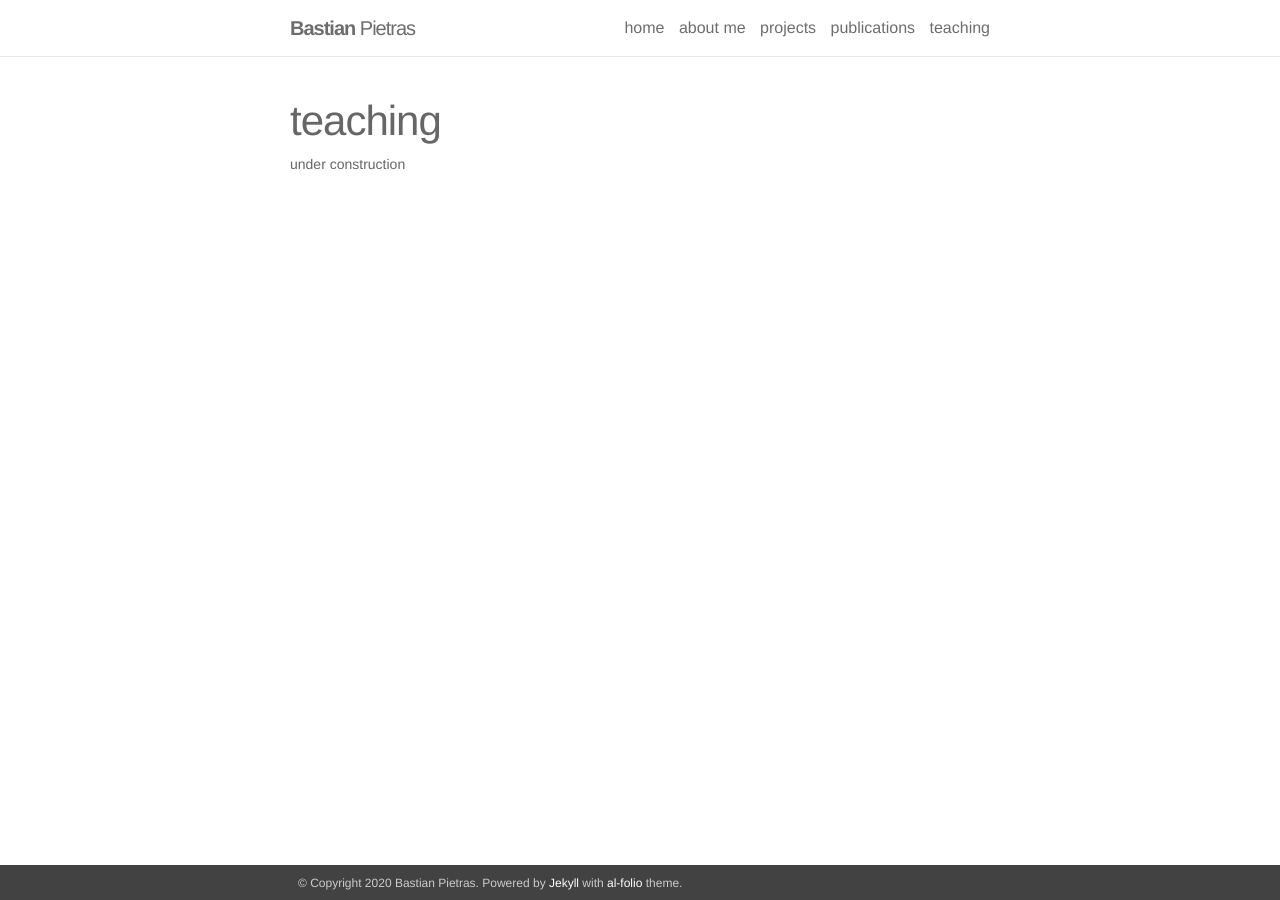
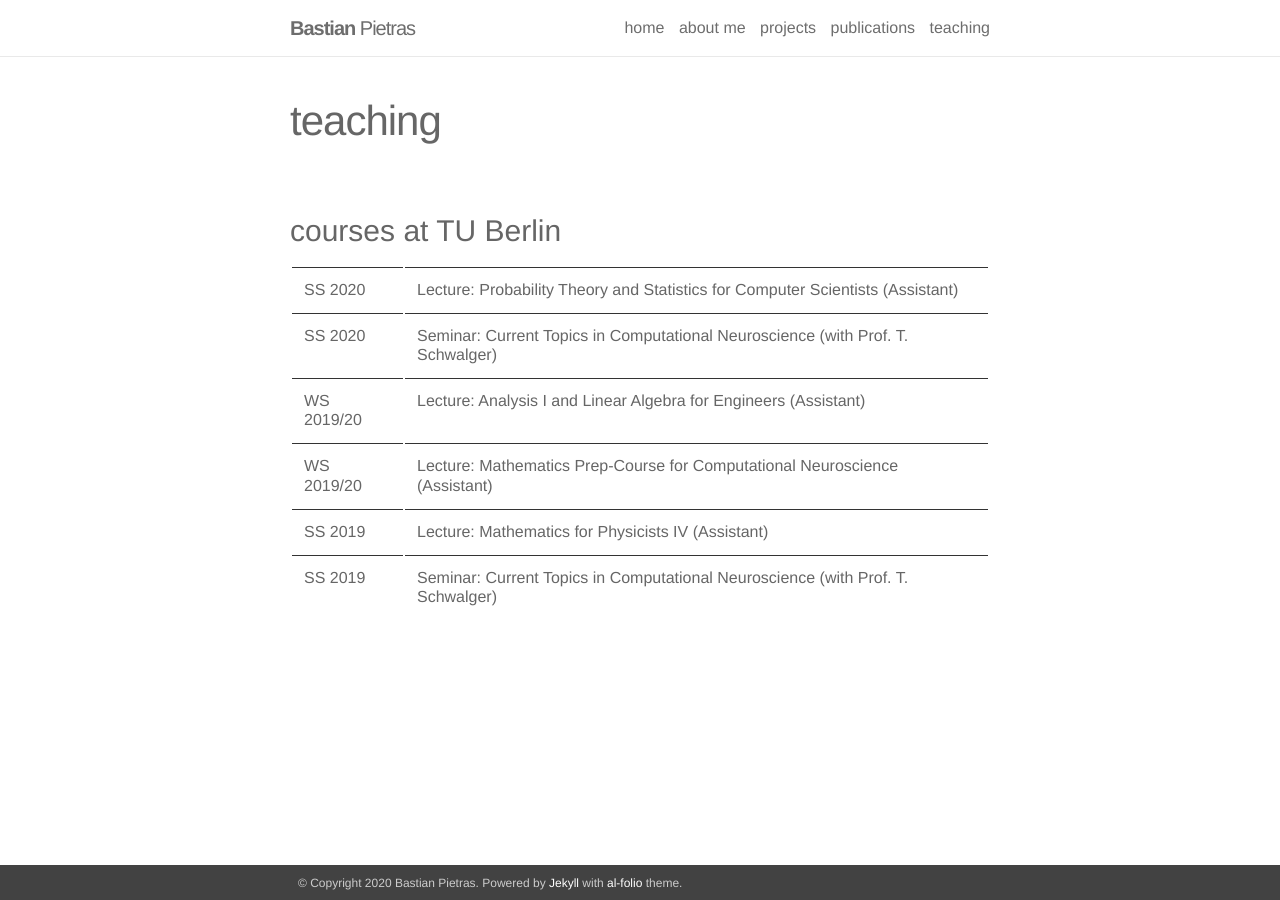
Before and after one commit to BastianPietras/bastianpietras.github.io, a Jekyll site: the page built from _pages/teaching.md, in a window 1280 px wide. Built offline with Jekyll 4.4.1, drawn with Linux system fonts in a browser that asks for light colours.

Commit message:
Update teaching.md

```diff
--- a/_pages/teaching.md
+++ b/_pages/teaching.md
@@ -2,5 +2,39 @@
 layout: page
 permalink: /teaching/
 title: teaching
-description: under construction
 ---
+
+<h3>courses at TU Berlin</h3>
+
+<table class="tg">
+  <tr>
+    <td> SS 2020  </td>
+    <td>Lecture: Probability Theory and Statistics for Computer Scientists (Assistant)</td>
+  </tr>
+
+  <tr>
+    <td> SS 2020  </td>
+    <td>Seminar: Current Topics in Computational Neuroscience (with Prof. T. Schwalger)</td>
+  </tr>
+
+  <tr>
+    <td> WS 2019/20  </td>
+    <td>Lecture: Analysis I and Linear Algebra for Engineers (Assistant)</td>
+  </tr>
+
+  <tr>
+    <td> WS 2019/20  </td>
+    <td>Lecture: Mathematics Prep-Course for Computational Neuroscience (Assistant)</td>
+  </tr>
+
+  <tr>
+    <td> SS 2019  </td>
+    <td>Lecture: Mathematics for Physicists IV (Assistant)</td>
+  </tr>
+
+  <tr>
+    <td> SS 2019  </td>
+    <td>Seminar: Current Topics in Computational Neuroscience (with Prof. T. Schwalger)</td>
+  </tr>
+
+</table>
```
